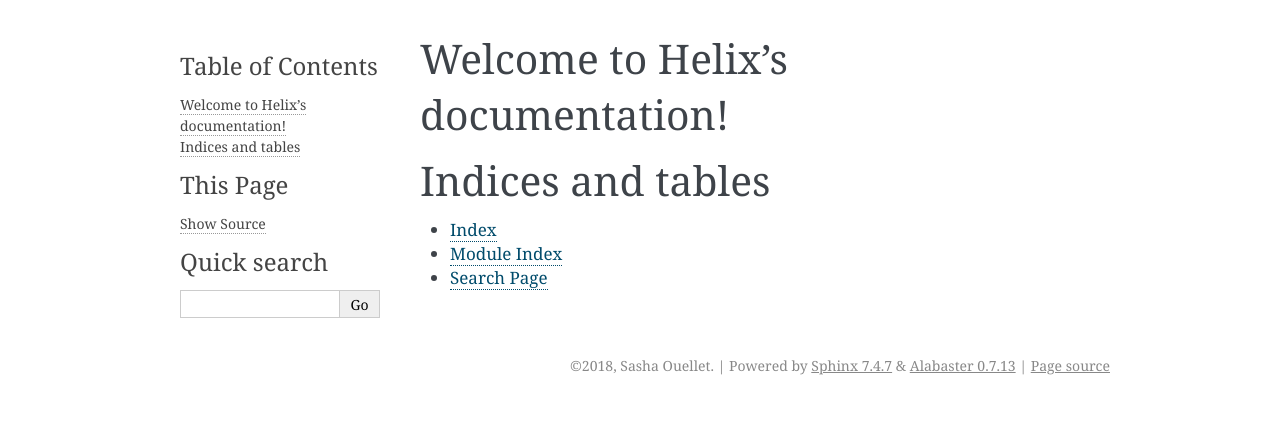
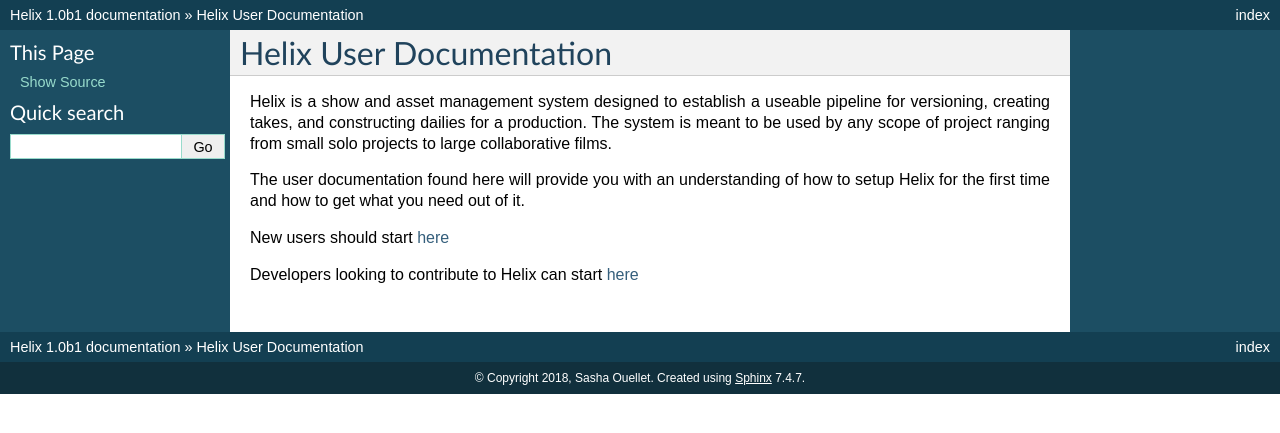
Before and after one commit to sashaouellet/Helix, a Sphinx documentation site: the page built from docs/index.rst, in a window 1280 px wide. Shown: the top 433 px of the page. Built offline with Sphinx 7.4.7, drawn with Linux system fonts in a browser that asks for light colours.

Commit message:
Laying out simple documentation

```diff
--- a/docs/conf.py
+++ b/docs/conf.py
@@ -12,9 +12,10 @@
 # add these directories to sys.path here. If the directory is relative to the
 # documentation root, use os.path.abspath to make it absolute, like shown here.
 #
-# import os
-# import sys
-# sys.path.insert(0, os.path.abspath('.'))
+import os
+import sys
+sys.path.insert(0, os.path.abspath('../python/helix'))
+sys.path.insert(0, os.path.abspath('../python/helix/database'))
 
 
 # -- Project information -----------------------------------------------------
@@ -24,9 +25,9 @@
 author = u'Sasha Ouellet'
 
 # The short X.Y version
-version = u''
+version = u'1.0'
 # The full version, including alpha/beta/rc tags
-release = u''
+release = u'1.0b1'
 
 
 # -- General configuration ---------------------------------------------------
@@ -39,6 +40,7 @@
 # extensions coming with Sphinx (named 'sphinx.ext.*') or your custom
 # ones.
 extensions = [
+    'sphinx.ext.napoleon',
     'sphinx.ext.autodoc',
     'sphinx.ext.coverage',
     'sphinx.ext.viewcode',
@@ -77,7 +79,7 @@
 # The theme to use for HTML and HTML Help pages.  See the documentation for
 # a list of builtin themes.
 #
-html_theme = 'alabaster'
+html_theme = 'classic'
 
 # Theme options are theme-specific and customize the look and feel of a theme
 # further.  For a list of options available for each theme, see the
--- /dev/null
+++ b/docs/devguide/api.rst
@@ -0,0 +1,4 @@
+API Reference for Developers
+****************************
+
+This dev guide will attempt to extensively document the APIs exposed by Helix.
--- a/docs/index.rst
+++ b/docs/index.rst
@@ -3,18 +3,17 @@
    You can adapt this file completely to your liking, but it should at least
    contain the root `toctree` directive.
 
-Welcome to Helix's documentation!
-=================================
+Helix User Documentation
+========================
+
+Helix is a show and asset management system designed to establish a useable pipeline for versioning, creating takes, and constructing dailies for a production. The system is meant to be used by any scope of project ranging from small solo projects to large collaborative films.
+
+The user documentation found here will provide you with an understanding of how to setup Helix for the first time and how to get what you need out of it.
+
+New users should start `here <userguide/setting-up.html>`_
+
+Developers looking to contribute to Helix can start `here <devguide/api.html>`_
 
 .. toctree::
    :maxdepth: 2
    :caption: Contents:
-
-
-
-Indices and tables
-==================
-
-* :ref:`genindex`
-* :ref:`modindex`
-* :ref:`search`
```
Also changed, not shown: docs/devguide/database.rst (added, +12 -0 lines), docs/userguide/setting-up.rst (added, +12 -0 lines), 1 other file.
